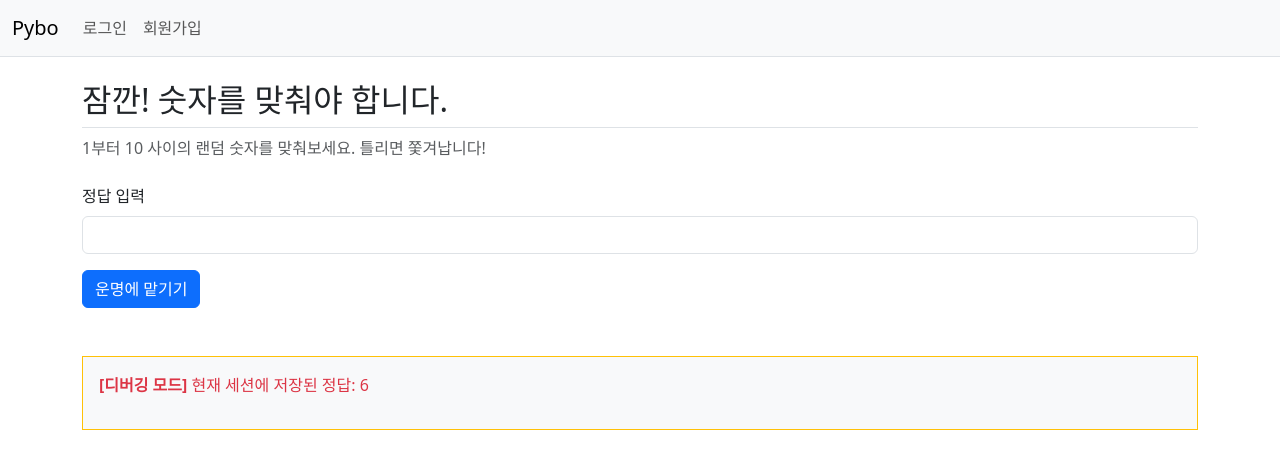
After one commit to rkalsdud/26winter_annoying_page, a Django app: page /pybo/num_input/1 in a window 1280 px wide. The commit adds this page. Shown: the top 469 px of the page. Run offline with Django 5.2, Linux system fonts and the light colour scheme; some libraries are stand-ins or nearby versions.

Commit message:
질문 상세 보기 전 랜덤 숫자 맞추기 기능 추가

```diff
--- a/pybo/urls.py
+++ b/pybo/urls.py
@@ -10,4 +10,8 @@ urlpatterns = [
     path('<int:question_id>/', views.detail, name='detail'),
     path('answer/create/<int:question_id>/', views.answer_create, name='answer_create'),
     path('question/create/', views.question_create, name='question_create'),
+
+    # Random-Number function
+    path('num_input/<int:question_id>', views.num_input, name='num_input'), # 숫자 입력
+    path('num_check/<int:question_id>', views.num_check, name='num_check'), # 입력한 숫자와 정답 비교
 ]
--- a/pybo/views.py
+++ b/pybo/views.py
@@ -4,6 +4,8 @@ from django.utils import timezone
 from .forms import QuestionForm, AnswerForm
 from django.core.paginator import Paginator
 from django.contrib.auth.decorators import login_required
+
+import random
 
 # Create your views here.
 
@@ -51,3 +53,31 @@ def question_create(request):
         form = QuestionForm()
     context = {'form': form}
     return render(request, 'pybo/question_form.html', context)
+
+# Random-Number function
+def num_input(request, question_id):
+    """숫자 입력 화면"""
+    # 1. 1~10 사이 랜덤 숫자 생성 후 세션에 저장
+    answer = random.randint(1, 10)
+    request.session['num_answer'] = answer
+
+    # 2. 입력 페이지로 이동
+    # return render(request, 'pybo/num_input.html', {'question_id':question_id})
+
+    # 디버그
+    return render(request, 'pybo/num_input.html', {
+        'question_id': question_id,
+        'debug_answer': answer  # 이 줄을 추가!
+    })
+
+def num_check(request, question_id):
+    """사용자가 입력한 숫자가 맞는지 검사"""
+    # 1. 사용자가 폼을 통해 보낸 숫자와 세션에 저장된 정답 가져오기
+    user_input = request.POST.get('user_input')
+    correct_answer = request.session.get('num_answer')
+
+    # 2. 두 숫자 비교 후 정답이면 상세 페이지, 오답이면 메인 리스트로 이동
+    if str(user_input) == str(correct_answer):
+        return redirect('pybo:detail', question_id=question_id)
+    else:
+        return redirect('pybo:index')
--- /dev/null
+++ b/templates/pybo/num_input.html
@@ -0,0 +1,22 @@
+{% extends 'base.html' %}
+{% block content %}
+<div class="container my-3">
+    <h2 class="border-bottom py-2">잠깐! 숫자를 맞춰야 합니다.</h2>
+    <p class="text-muted">1부터 10 사이의 랜덤 숫자를 맞춰보세요. 틀리면 쫓겨납니다!</p>
+
+    <form action="{% url 'pybo:num_check' question_id %}" method="post" class="mt-4">
+        {% csrf_token %}
+        <div class="mb-3">
+            <label for="user_input" class="form-label">정답 입력</label>
+            <input type="number" name="user_input" id="user_input"
+                   class="form-control" min="1" max="10" required>
+        </div>
+        <button type="submit" class="btn btn-primary">운명에 맡기기</button>
+    </form>
+
+    {# 디버그 용도 #}
+    <div class="mt-5 p-3 border border-warning bg-light">
+        <p class="text-danger"><strong>[디버깅 모드]</strong> 현재 세션에 저장된 정답: {{ debug_answer }}</p>
+    </div>
+</div>
+{% endblock %}
```
Also changed, not shown: templates/pybo/question_list.html (+5 -3 lines).
